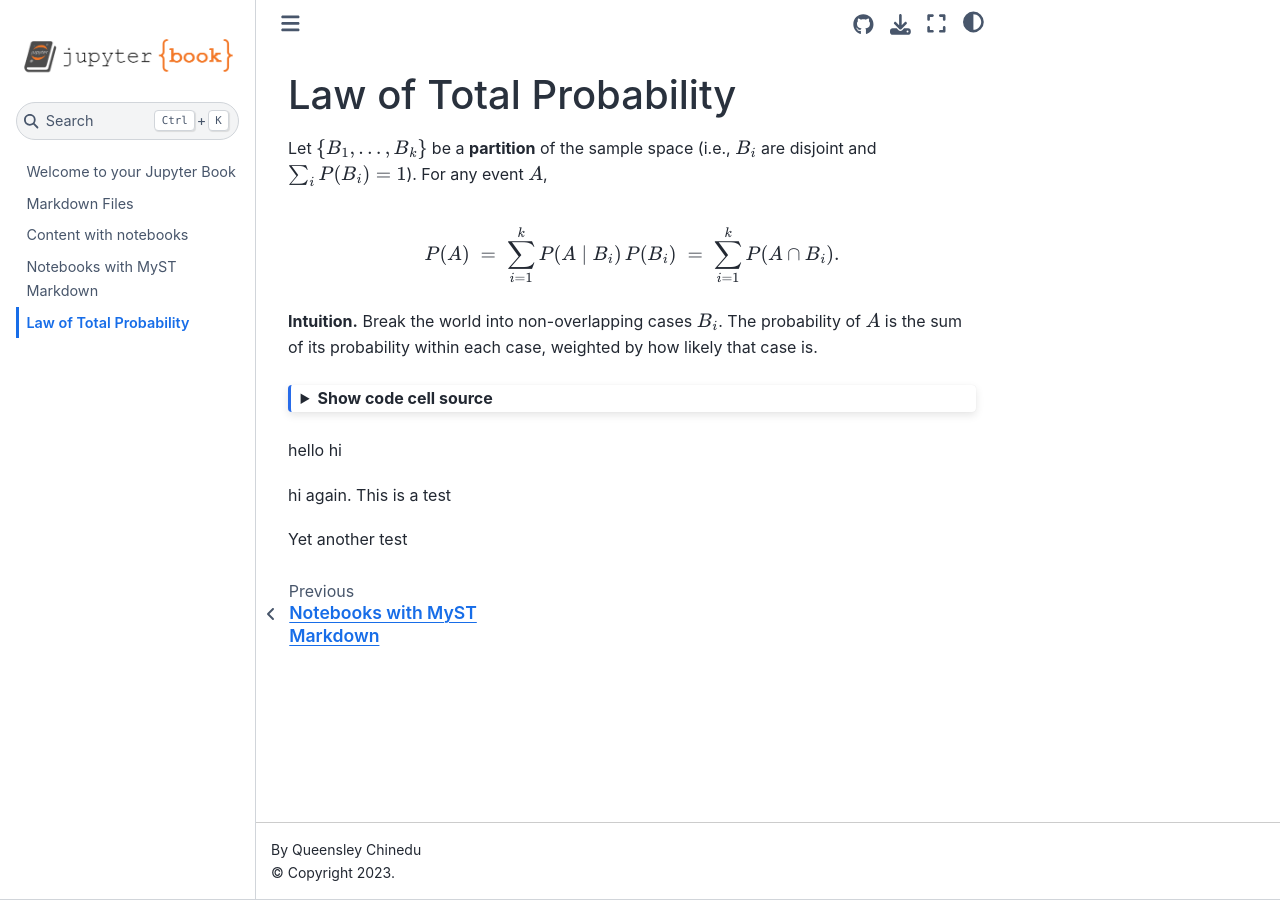
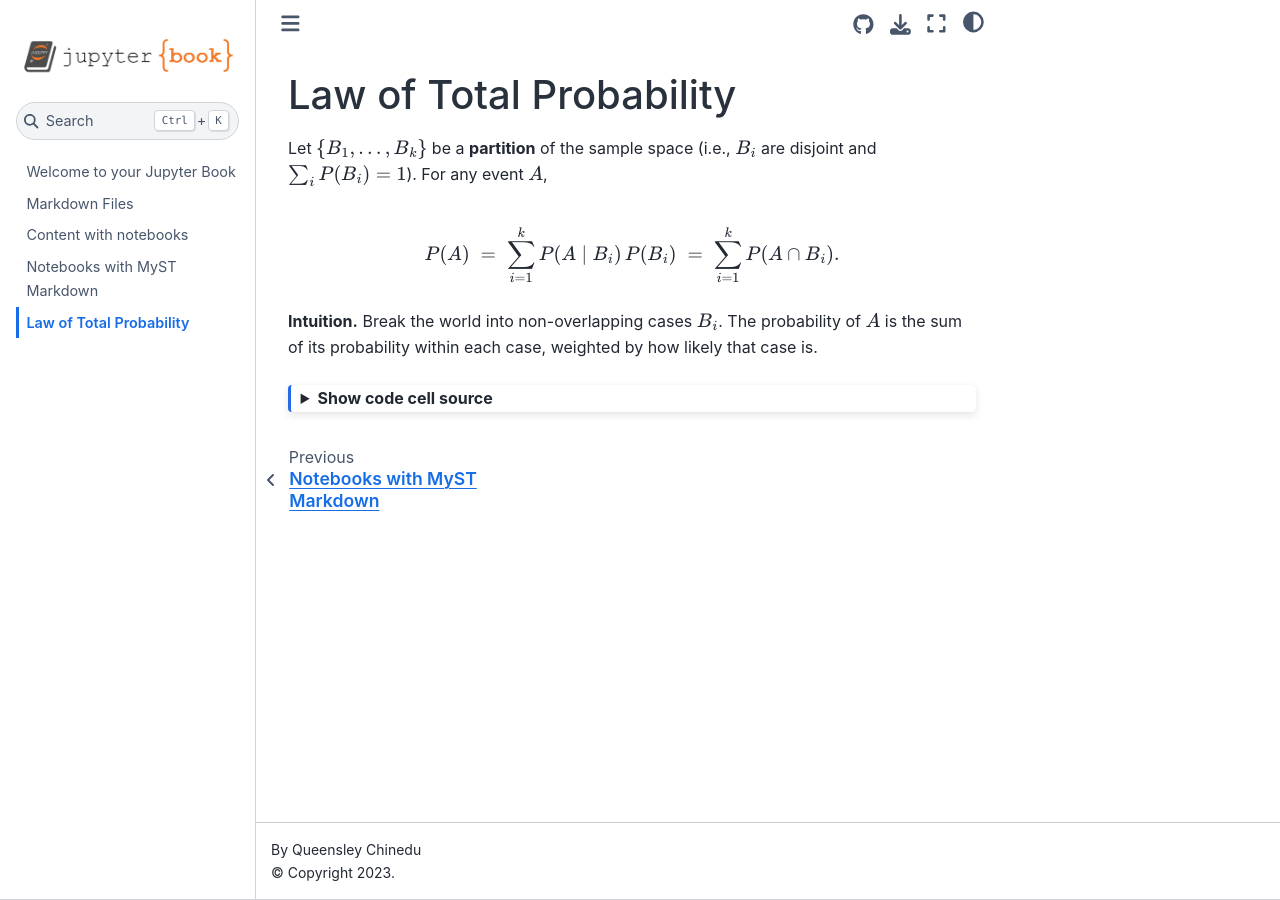
Before and after one commit to QueensleyC/stat5430project, a Jupyter Book: the page built from contents/law-of-total-prob.md, in a window 1280 px wide. Built offline with Jupyter Book 1.0.4 settings and Sphinx 7.4.7 and the Sphinx Book theme 1.1.4, drawn with Linux system fonts in a browser that asks for light colours.

````diff
--- a/contents/law-of-total-prob.md
+++ b/contents/law-of-total-prob.md
@@ -55,17 +55,3 @@
 plt.show()
 
 ```
-
-hello hi
-
-+++
-
-hi again. This is a test
-
-+++
-
-Yet another test
-
-```{code-cell} ipython3
-
-```
````
Also changed, not shown: 1 other file.
